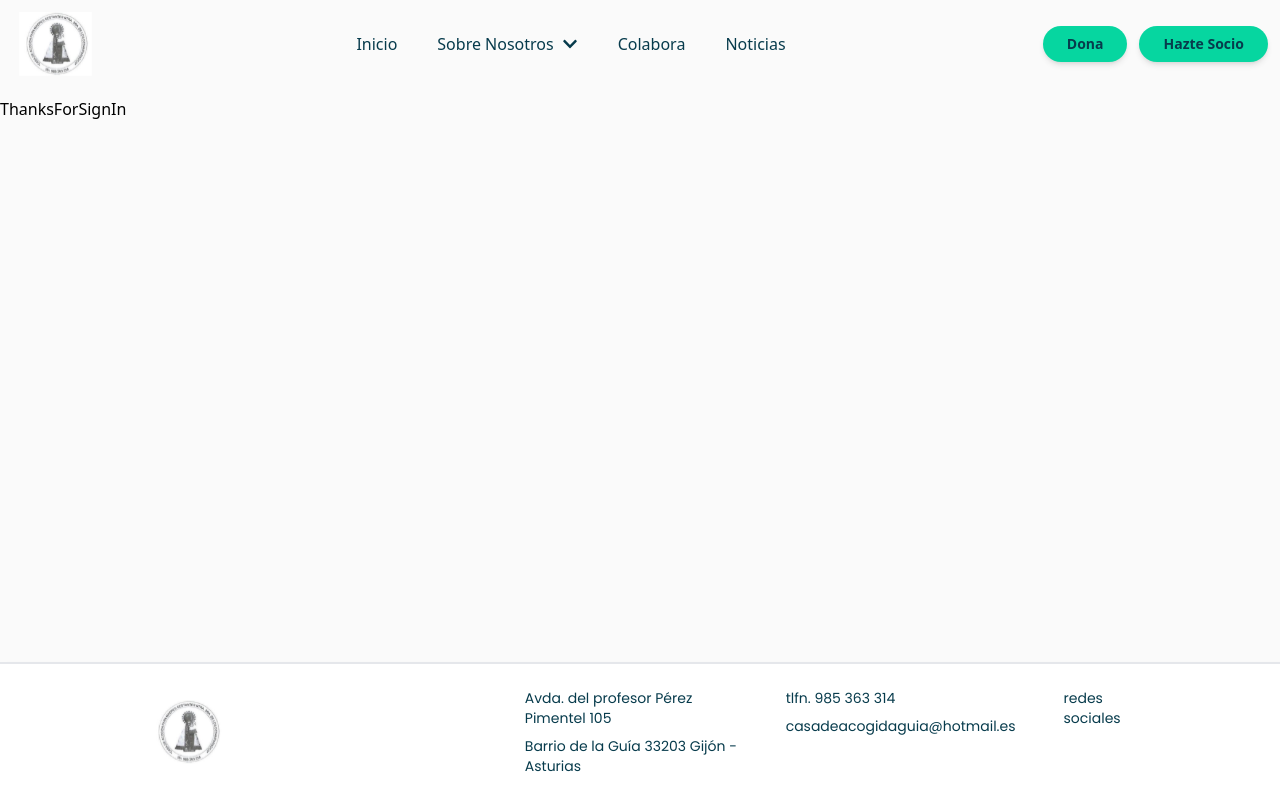
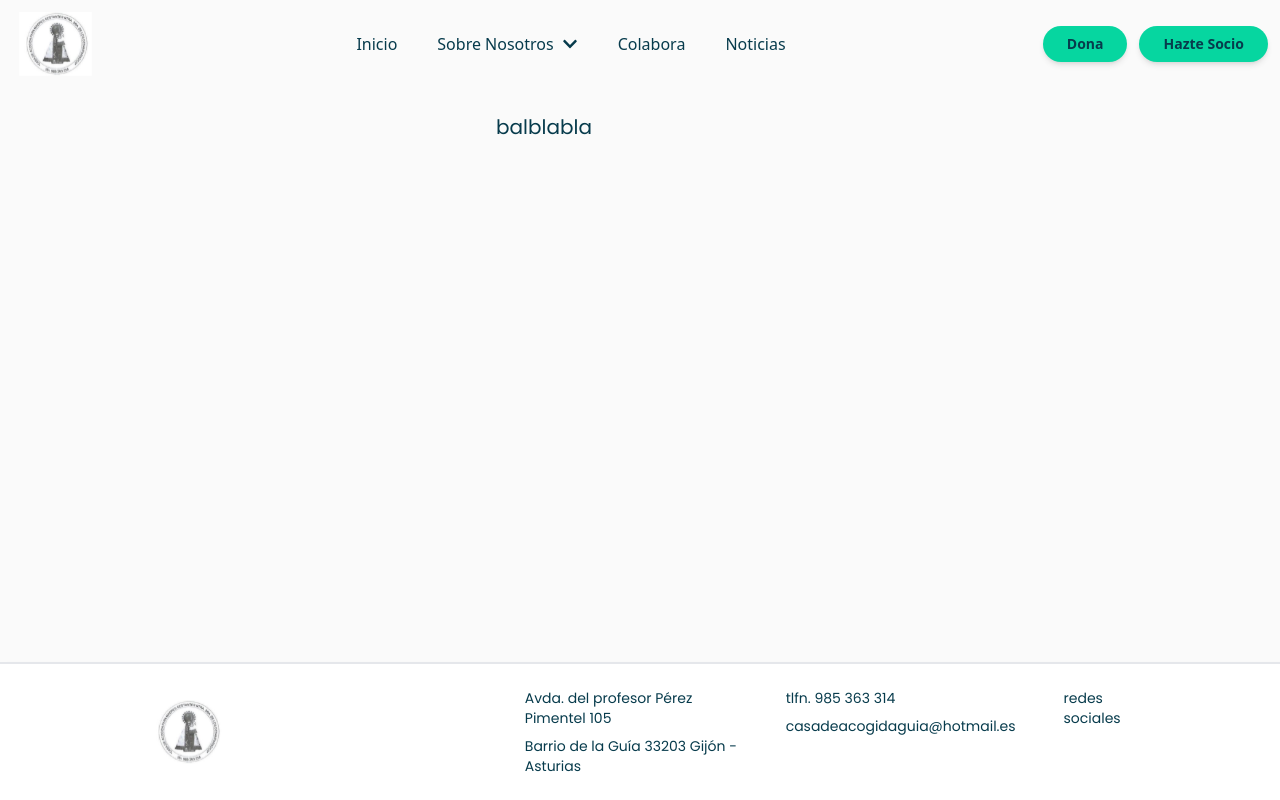
Before and after one commit to vallefarinha/front-casa, a React (Vite) app: page /thanks in a window 1280 px wide. Built offline with nearby package versions, Linux system fonts and the light colour scheme.

Commit message:
create regular text

```diff
--- /dev/null
+++ b/src/components/texts/RegularText30.jsx
@@ -0,0 +1,9 @@
+function RegularText30({ text, textAlign }) {
+    return (
+      <h1 className={`my-4 ${textAlign} mb-6 text-xl font-poppinsRegular w-[85%]`}>
+          <span className="text-LetterColor">{text}</span>{" "}
+      </h1>
+    );
+  }
+
+  export default RegularText30;
--- a/src/pages/ThanksForSignIn.jsx
+++ b/src/pages/ThanksForSignIn.jsx
@@ -1,6 +1,14 @@
-function ThanksForSignIn() {
+import React from 'react'
+import RegularText30 from "../components/texts/RegularText30"
+
+const ThanksForSignIn = () => {
   return (
-    <div>ThanksForSignIn</div>
+    <div className="w-full">
+      <RegularText30
+          text="balblabla"
+          textAlign="text-center"
+      />
+    </div>
   )
 }
 
```
